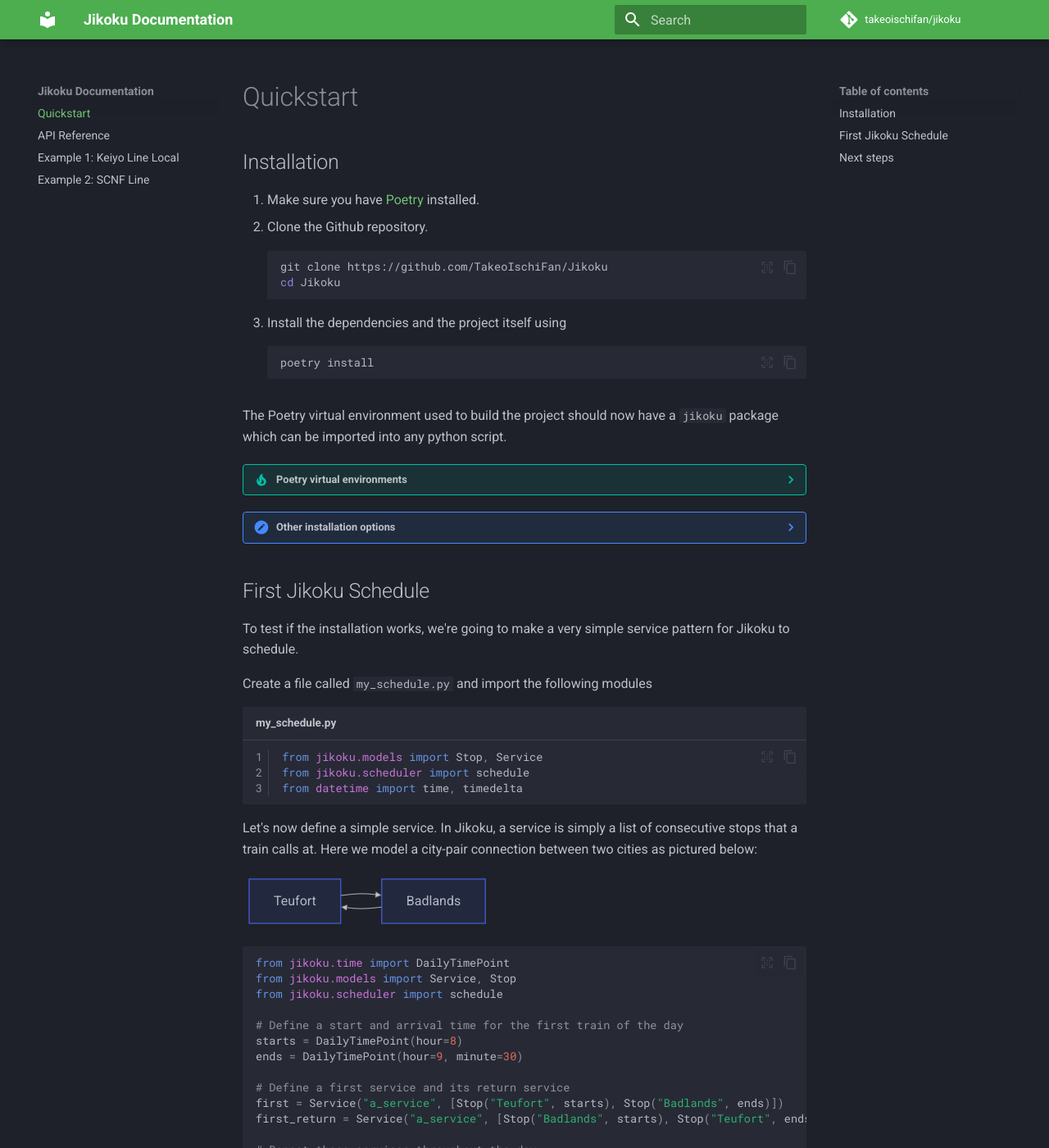
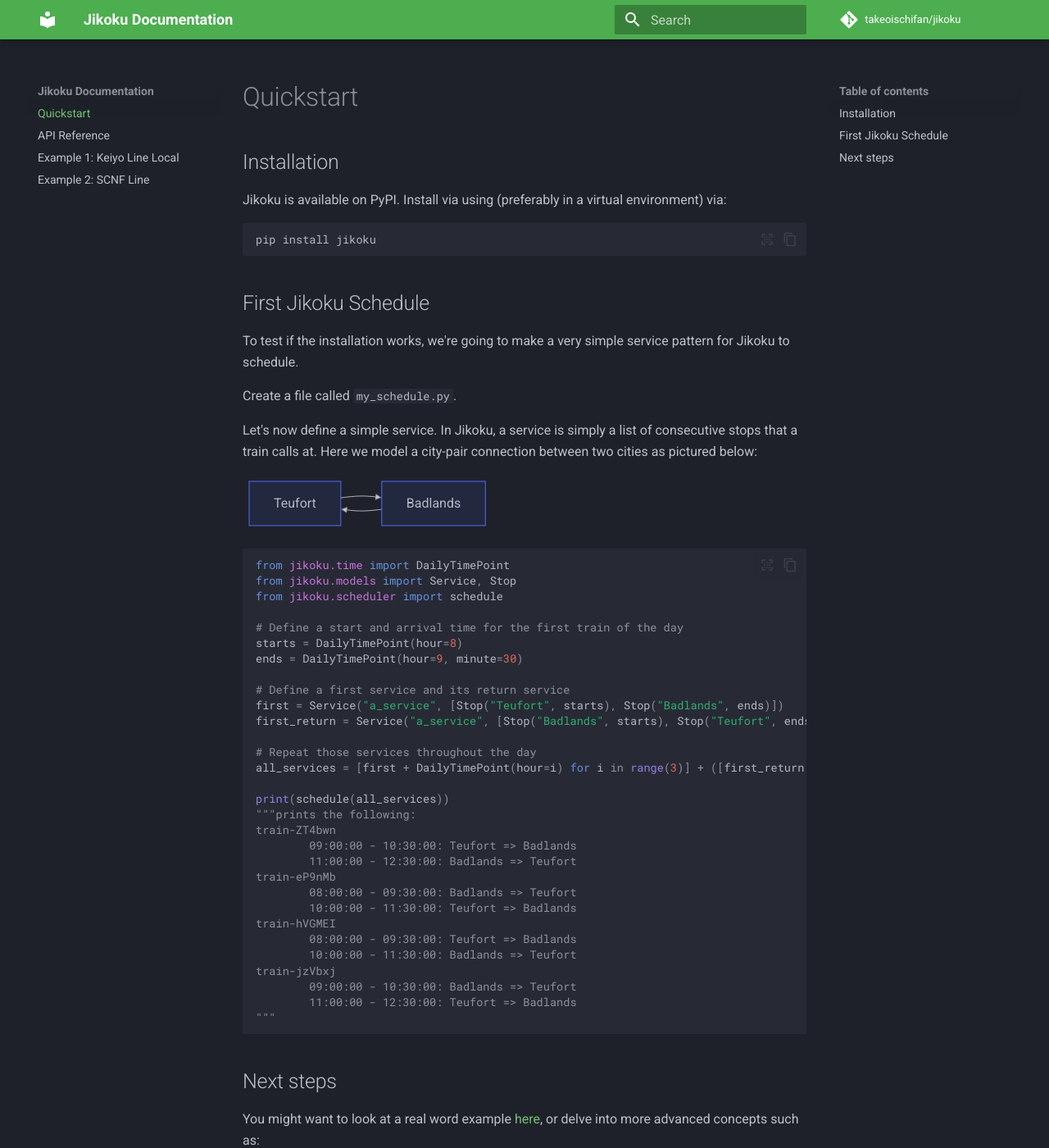
Before and after one commit to TakeoIschiFan/Jikoku, an MkDocs documentation site: the page built from docs/docs/index.md, in a window 1280 px wide and 1400 px high. Shown: the whole window at 82% size. Built offline with MkDocs 1.6.1 and Material for MkDocs 9.7.7, drawn with Linux system fonts in a browser that asks for light colours; comment, search, counter and statistics services are not loaded.

````diff
--- a/docs/docs/index.md
+++ b/docs/docs/index.md
@@ -1,50 +1,16 @@
 # Quickstart
 
 ## Installation
-1. Make sure you have [Poetry](https://github.com/python-poetry/poetry) installed.
-2. Clone the Github repository.
+Jikoku is available on PyPI. Install via using (preferably in a virtual environment) via:
 ```bash
-git clone https://github.com/TakeoIschiFan/Jikoku
-cd Jikoku
+pip install jikoku
 ```
-3. Install the dependencies and the project itself using
-```bash
-poetry install
-```
-
-The Poetry virtual environment used to build the project should now have a `jikoku` package which can be imported into any python script.
-
-??? tip "Poetry virtual environments"
-
-    By default, Poetry creates virtual environments for every project in a single system folder. This makes it hard to
-    track down where exactly your code is running. By executing the following command:
-    ```bash
-    poetry config virtualenvs.in-project true
-    ```
-    Poetry will make the virtual environment in a .venv folder in your current project, which you always know the location
-    of and can delete/modify easily.
-
-??? note "Other installation options"
-
-    If you don't want to use Poetry, all dependencies are specified in `pyproject.toml` and thus installable manually.
-    Notably, Poetry provides a way to export the lock file to a `requirements.txt` file using the following command:
-    ```bash
-    poetry export -f requirements.txt --output requirements.txt
-    ```
-
-
 
 ## First Jikoku Schedule
 
 To test if the installation works, we're going to make a very simple service pattern for Jikoku to schedule.
 
-Create a file called `my_schedule.py` and import the following modules
-
-```python title="my_schedule.py" linenums="1"
-from jikoku.models import Stop, Service
-from jikoku.scheduler import schedule
-from datetime import time, timedelta
-```
+Create a file called `my_schedule.py`.
 
 Let's now define a simple service. In Jikoku, a service is simply a list of consecutive stops that a train calls at.
 Here we model a city-pair connection between two cities as pictured below:
--- /dev/null
+++ b/poetry.toml
@@ -0,0 +1,3 @@
+[virtualenvs]
+create = true
+in-project = true
--- a/pyproject.toml
+++ b/pyproject.toml
@@ -2,7 +2,7 @@
 name = "jikoku"
 version = "0.0.1"
 description = "Python utility to generate working timetables from general schedule data."
-authors = ["Anton L <antonl@github.com>"]
+authors = ["Anton L <takeoischifan@github.com>"]
 readme = "README.md"
 
 [tool.poetry.dependencies]
````
Also changed, not shown: README.md.
